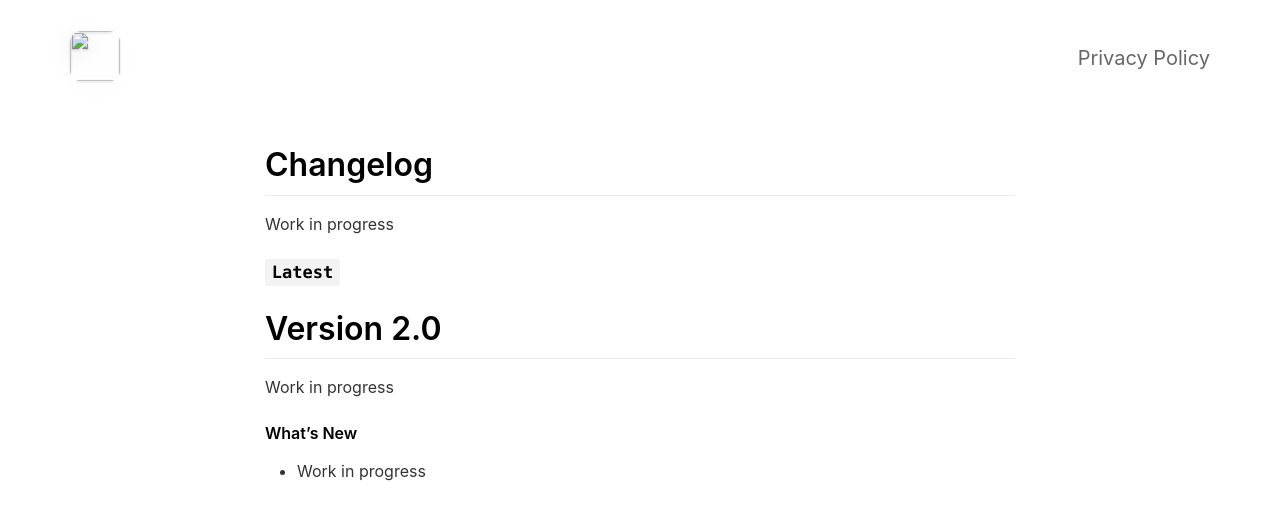
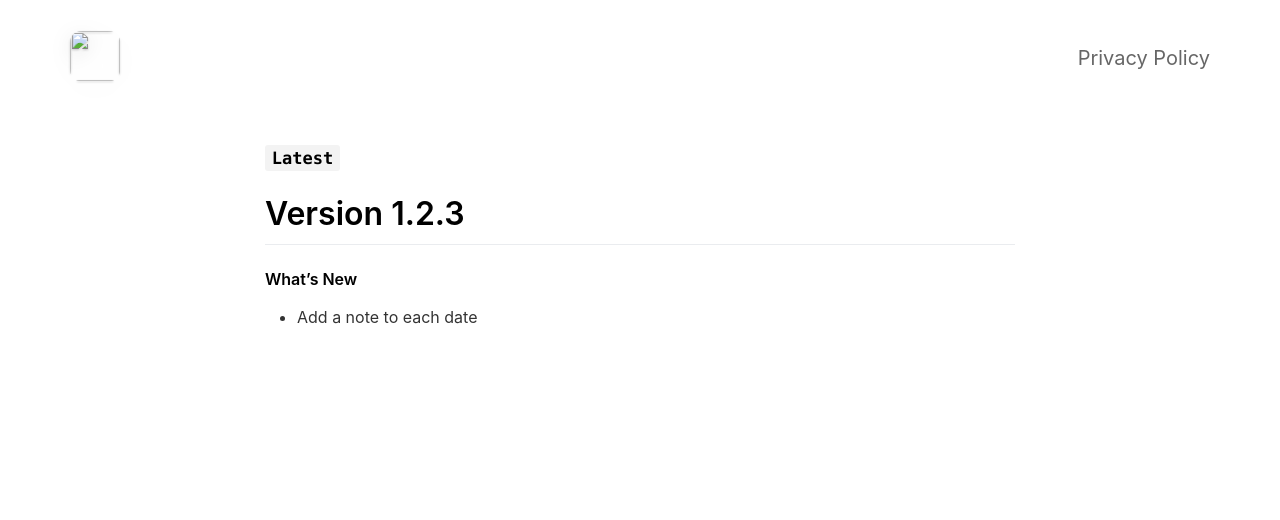
Before and after one commit to firewerkz/TimetoGo2app, a Jekyll site: the page built from _pages/changelog.md, in a window 1280 px wide. Shown: the top 520 px of the page. Built offline with Jekyll 4.4.1, drawn with Linux system fonts in a browser that asks for light colours; nearby versions of some CDN libraries.

Commit message:
Updated whats new and changed note icon

```diff
--- a/_config.yml
+++ b/_config.yml
@@ -53,7 +53,7 @@ features                                  :
 
   - title                                 : Notes
     description                           : Add a note to each date
-    fontawesome_icon_name                 : note
+    fontawesome_icon_name                 : note-sticky
 
   - title                                 : Sort
     description                           : Change the date sort order
--- a/_pages/changelog.md
+++ b/_pages/changelog.md
@@ -4,14 +4,10 @@ title: What's New
 include_in_header: false
 ---
 
-# Changelog
-Work in progress
-<br>
+### `Latest`
+# **Version 1.2.3**
 
-### `Latest`
-# **Version 2.0**
-Work in progress
 #### What's New
-- Work in progress
+- Add a note to each date
 
 <br>
```
